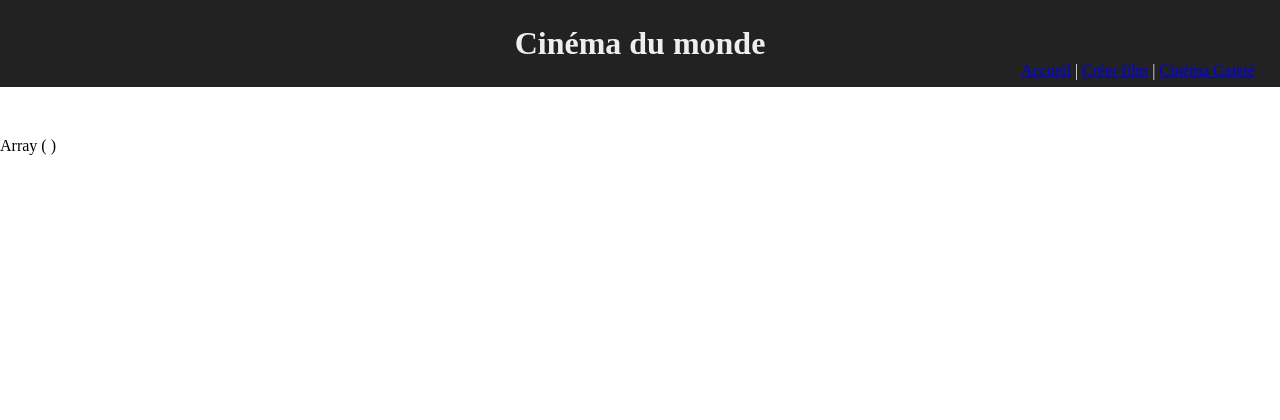
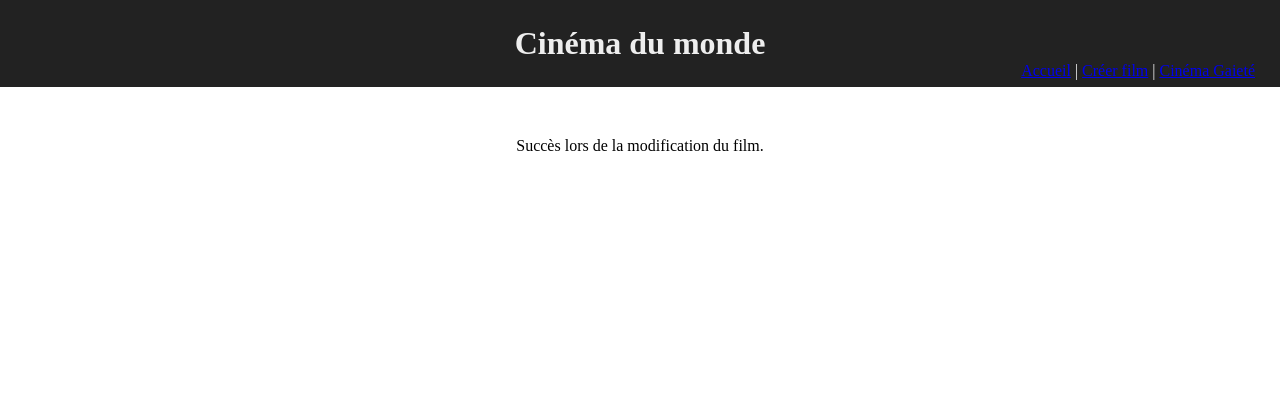
Before and after one commit to alexis35115/demo-structure-php, a PHP site: page /modifier-film-traitement.php in a window 1280 px wide. Shown: the top 420 px of the page. Run offline with PHP 8.4, Linux system fonts and the light colour scheme.

Commit message:
traitement pour la modification d'un film

```diff
--- a/creer-film.php
+++ b/creer-film.php
@@ -39,7 +39,6 @@
         </form>
     </section>
 
-
     <?php
     include "pied-page.php";
     ?>
--- a/modifier-film-traitement.php
+++ b/modifier-film-traitement.php
@@ -10,10 +10,35 @@
 <body>
     <?php
     include "en-tete.php";
+    include "connexion.php";
 
-    print_r($_POST);
+    try {
+        $sth = $dbh->prepare("UPDATE `film` SET `titre`=:titre,`resume`=:resume,`description`=:description,`realisateur`=:realisateur,`image`=:image WHERE `id_film` = :id_film;");
 
-    //UPDATE `film` SET `titre`=[value-2],`resume`=[value-3],`description`=[value-4],`realisateur`=[value-5],`image`=[value-6] WHERE `id_film` = :id_film;
+        $sth->bindParam(':titre', $_POST['titre'], PDO::PARAM_STR);
+        $sth->bindParam(':resume', $_POST['resume'], PDO::PARAM_STR);
+        $sth->bindParam(':description', $_POST['description'], PDO::PARAM_STR);
+        $sth->bindParam(':realisateur', $_POST['realisateur'], PDO::PARAM_STR);
+        $sth->bindParam(':image', $_POST['image'], PDO::PARAM_STR);
+        $sth->bindParam(':id_film', $_POST['id_film'], PDO::PARAM_INT);
+        ?>
+
+        <div class="centrer centrer-text">
+
+        <?php
+        if ($sth->execute()) {
+            echo("Succès lors de la modification du film.");
+        } else {
+            echo("Erreur lors de la modification du film.");
+        }
+        ?>
+
+        </div>
+
+        <?php
+    } catch (\Throwable $e) {
+        echo("Erreur lors de la modification du film.");
+    }
 
     include "pied-page.php";
     ?>
```
